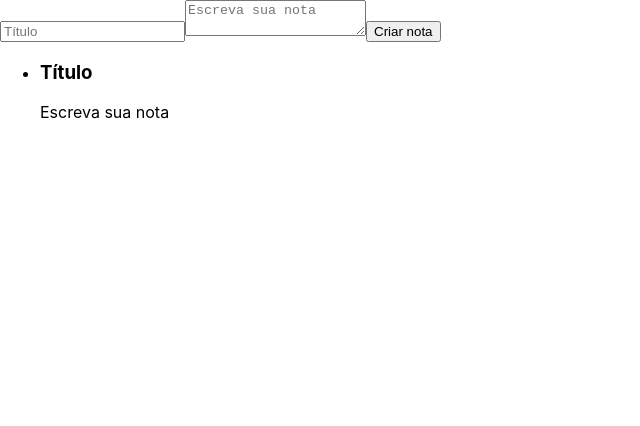
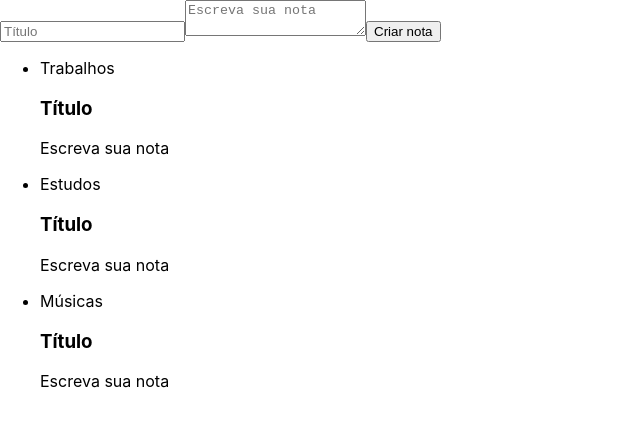
Before and after one commit to jessicaidro/ceep, a React (Create React App) app: page / in a window 1280 px wide. Shown: the top 426 px of the page, without its empty margins (0-640 px from the left). Built offline with nearby package versions, Linux system fonts and the light colour scheme.

Commit message:
Aula 2 - Final
- Praticando e utilizando plugins
- Integrando o JS

```diff
--- a/src/App.js
+++ b/src/App.js
@@ -1,15 +1,15 @@
-import { ListaDeNotas } from './components/ListaDeNotas'
-function App() {
-    return (
-        <section>
-            <form>
-                <input type="text" placeholder="Título"/>
-                <textarea placeholder="Escreva sua nota"/>
-                <button type="submit">Criar nota</button>
-            </form>
-            <ListaDeNotas/>
-    </section>
-    );
+import React, { Component } from "react";
+import ListaDeNotas from './components/ListaDeNotas' ;
+import FormularioCadastro from './components/FormularioCadastro';
+class App extends Component {
+    render() {
+        return (
+            <section>
+                <FormularioCadastro/>
+                <ListaDeNotas/>
+        </section>
+        );
+    }
 }
 
 export default App;
--- /dev/null
+++ b/src/components/CardNota.jsx
@@ -0,0 +1,15 @@
+import React, { Component } from "react";
+
+class CardNota extends Component {
+    render() {
+        return (
+        <section>
+            <header>
+                <h3>Título</h3>
+            </header>
+                <p>Escreva sua nota</p>
+        </section>);
+    }
+}
+
+export default CardNota;
--- /dev/null
+++ b/src/components/FormularioCadastro.jsx
@@ -0,0 +1,15 @@
+import React, { Component } from "react";
+
+export class FormularioCadastro extends Component {
+    render() {
+        return (
+            <form>
+                <input type="text" placeholder="Título" />
+                <textarea placeholder="Escreva sua nota" />
+                <button type="submit">Criar nota</button>
+            </form>
+        );
+    }
+}
+
+export default FormularioCadastro;
--- a/src/components/ListaDeNotas.jsx
+++ b/src/components/ListaDeNotas.jsx
@@ -1,19 +1,21 @@
 import React, { Component } from "react";
+import CardNota from "./CardNota";
 
-export class ListaDeNotas extends Component {
+export  class ListaDeNotas extends Component {
    render(){
        return (
         <ul>
-        <li>
-            <section>
-                <header>
-                    <h3>Título</h3>
-                </header>
-                    <p>Escreva sua nota</p>
-            </section>
-        </li>
-    </ul>
+            {Array.of("Trabalhos", "Estudos", "Músicas").map((categoria) => {
+                return(
+                    <li>
+                        <div> {categoria}</div>
+                        <CardNota/>
+                    </li>
+                );
+            })}
+        </ul>
        );
    }
+}
 
-}
+export default ListaDeNotas;
```
